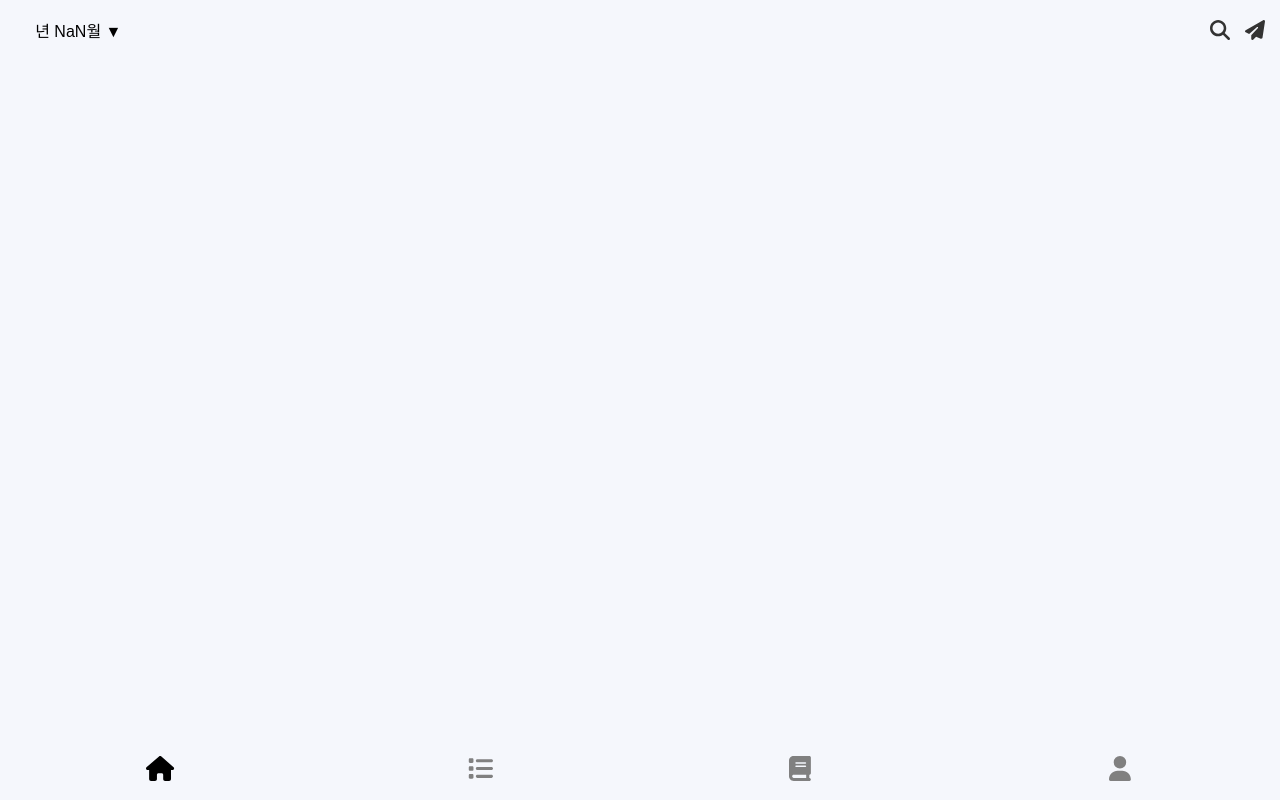
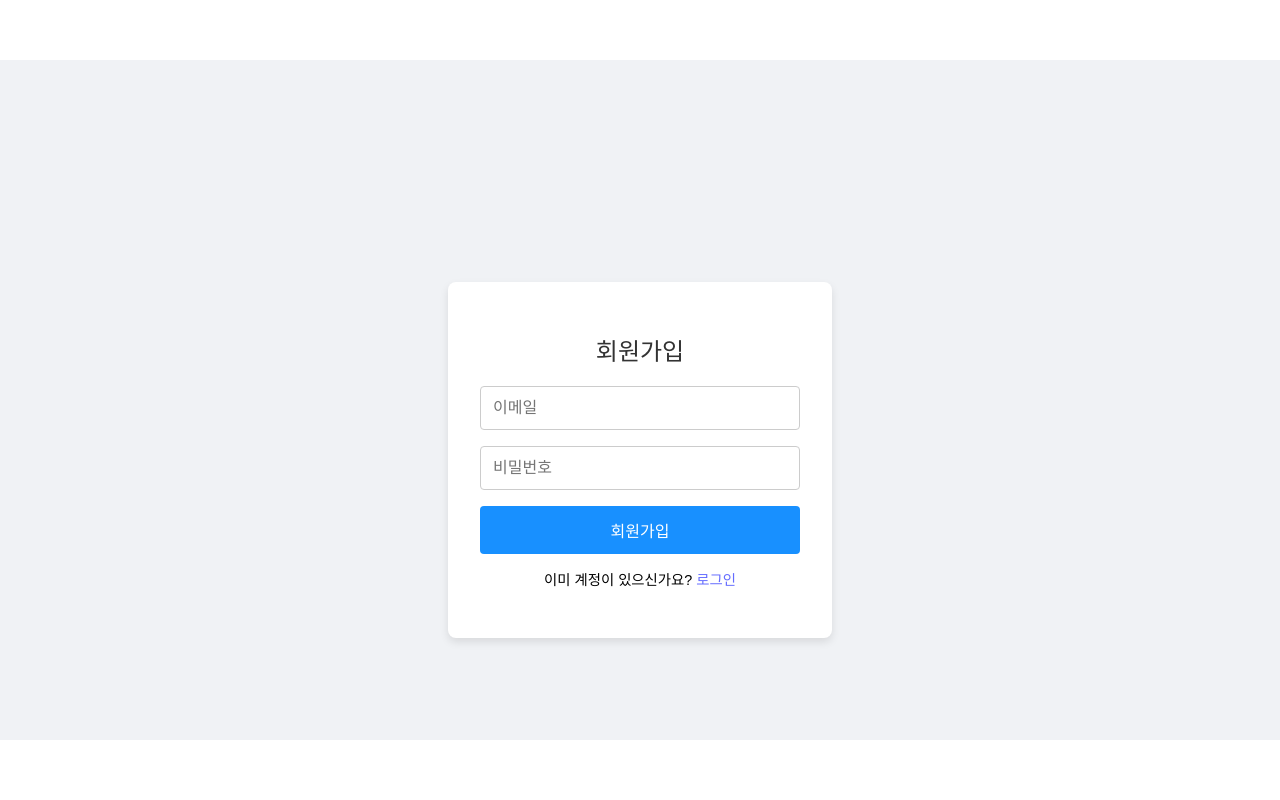
Before and after one commit to junans0boi/Planary, a React (Vite) app in the folder todo-list/: page /signup in a window 1280 px wide. Before the commit this address had no page. Built offline with nearby package versions, Linux system fonts and the light colour scheme.

Commit message:
로그인 기능 구현
,

```diff
--- a/todo-list/package.json
+++ b/todo-list/package.json
@@ -24,7 +24,7 @@
     "react": "^18.3.1",
     "react-calendar": "^5.1.0",
     "react-dom": "^18.3.1",
-    "react-router-dom": "^7.1.5",
+    "react-router-dom": "^7.3.0",
     "react-swiper": "^0.1.5",
     "swiper": "^11.2.4"
   },
--- a/todo-list/src/App.jsx
+++ b/todo-list/src/App.jsx
@@ -1,5 +1,5 @@
-// todo-list/src/App.jsx
-import { Routes, Route } from "react-router-dom";
+import { useState, useEffect } from "react";
+import { BrowserRouter as Router, Routes, Route, Navigate } from "react-router-dom";
 import BottomNav from "./components/Footer/BottomNav";
 import TopBar from "./components/TopBar/TopBar";
 import CalendarPage from "./pages/CalendarPage";
@@ -7,28 +7,42 @@ import TodoListPage from "./pages/TodoListPage";
 import DiaryPage from "./pages/DiaryPage";
 import ProfilePage from "./pages/ProfilePage";
 import DirectMessagePage from "./components/DirectMessage/DirectMessagePage";
+import LoginPage from "./pages/LoginPage";
+import SignupPage from "./pages/SignupPage";
+import PrivateRoute from "./components/auth/PrivateRoute";
 import "./App.css";
 
 function App() {
+  const [isLoggedIn, setIsLoggedIn] = useState(false); // ✅ 초기값을 `false`로 설정
+
+  useEffect(() => {
+    const storedUser = localStorage.getItem("loggedInUser");
+    if (storedUser) {
+      setIsLoggedIn(true);
+    }
+  }, []);
+
   return (
-    <div className="app-container">
-      {/* 고정 상단바 */}
-      <TopBar />
+      <div className="app-container">
+        {isLoggedIn && <TopBar />}
+        <div className="main-content">
+          <Routes>
+            <Route path="/login" element={<LoginPage setIsLoggedIn={setIsLoggedIn} />} />
+            <Route path="/signup" element={<SignupPage />} />
 
-      {/* 가운데 메인 영역: 라우트에 따라 페이지 교체 */}
-      <div className="main-content">
-        <Routes>
-          <Route path="/" element={<CalendarPage />} />
-          <Route path="/todolist" element={<TodoListPage />} />
-          <Route path="/diary" element={<DiaryPage />} />
-          <Route path="/profile" element={<ProfilePage />} />
-          <Route path="/directmessage" element={<DirectMessagePage />} />
-        </Routes>
+            {/* 로그인한 사용자만 접근 가능 */}
+            <Route path="/" element={isLoggedIn ? <CalendarPage /> : <Navigate to="/login" />} />
+            <Route path="/todolist" element={<PrivateRoute><TodoListPage /></PrivateRoute>} />
+            <Route path="/diary" element={<PrivateRoute><DiaryPage /></PrivateRoute>} />
+            <Route path="/profile" element={<PrivateRoute><ProfilePage /></PrivateRoute>} />
+            <Route path="/directmessage" element={<PrivateRoute><DirectMessagePage /></PrivateRoute>} />
+
+            {/* 모든 다른 경로는 로그인 페이지로 이동 */}
+            <Route path="*" element={<Navigate to="/login" />} />
+          </Routes>
+        </div>
+        {isLoggedIn && <BottomNav />}
       </div>
-
-      {/* 고정 하단바 */}
-      <BottomNav />
-    </div>
   );
 }
 
--- /dev/null
+++ b/todo-list/src/components/LoginPage/LoginPage.css
@@ -0,0 +1,55 @@
+/* src/components/LoginPage/LoginPage.css & SignupPage/SignupPage.css */
+.auth-container {
+    display: flex;
+    align-items: center;
+    justify-content: center;
+    height: 100vh;
+    background: #f0f2f5;
+  }
+
+  .auth-card {
+    background: #fff;
+    padding: 2rem;
+    border-radius: 8px;
+    box-shadow: 0 4px 8px rgba(0, 0, 0, 0.1);
+    width: 320px;
+    text-align: center;
+  }
+
+  .auth-title {
+    margin-bottom: 1rem;
+    font-size: 1.5rem;
+    color: #333;
+  }
+
+  .auth-form {
+    display: flex;
+    flex-direction: column;
+  }
+
+  .auth-input {
+    padding: 0.75rem;
+    margin-bottom: 1rem;
+    border: 1px solid #ccc;
+    border-radius: 4px;
+    font-size: 1rem;
+  }
+
+  .auth-button {
+    padding: 0.75rem;
+    background-color: #1890ff;
+    color: #fff;
+    border: none;
+    border-radius: 4px;
+    font-size: 1rem;
+    cursor: pointer;
+  }
+
+  .auth-button:hover {
+    background-color: #40a9ff;
+  }
+
+  .auth-footer {
+    margin-top: 1rem;
+    font-size: 0.9rem;
+  }
--- /dev/null
+++ b/todo-list/src/components/SignupPage/SignupPage.css
@@ -0,0 +1,55 @@
+/* src/components/LoginPage/LoginPage.css & SignupPage/SignupPage.css */
+.auth-container {
+    display: flex;
+    align-items: center;
+    justify-content: center;
+    height: 100vh;
+    background: #f0f2f5;
+  }
+
+  .auth-card {
+    background: #fff;
+    padding: 2rem;
+    border-radius: 8px;
+    box-shadow: 0 4px 8px rgba(0, 0, 0, 0.1);
+    width: 320px;
+    text-align: center;
+  }
+
+  .auth-title {
+    margin-bottom: 1rem;
+    font-size: 1.5rem;
+    color: #333;
+  }
+
+  .auth-form {
+    display: flex;
+    flex-direction: column;
+  }
+
+  .auth-input {
+    padding: 0.75rem;
+    margin-bottom: 1rem;
+    border: 1px solid #ccc;
+    border-radius: 4px;
+    font-size: 1rem;
+  }
+
+  .auth-button {
+    padding: 0.75rem;
+    background-color: #1890ff;
+    color: #fff;
+    border: none;
+    border-radius: 4px;
+    font-size: 1rem;
+    cursor: pointer;
+  }
+
+  .auth-button:hover {
+    background-color: #40a9ff;
+  }
+
+  .auth-footer {
+    margin-top: 1rem;
+    font-size: 0.9rem;
+  }
--- /dev/null
+++ b/todo-list/src/components/auth/PrivateRoute.jsx
@@ -0,0 +1,9 @@
+import { Navigate } from "react-router-dom";
+
+const PrivateRoute = ({ children }) => {
+  const isLoggedIn = !!localStorage.getItem("loggedInUser");
+
+  return isLoggedIn ? children : <Navigate to="/login" replace />;
+};
+
+export default PrivateRoute;
--- a/todo-list/src/main.jsx
+++ b/todo-list/src/main.jsx
@@ -1,15 +1,12 @@
-// todo-list/src/main.jsx
+// src/main.jsx
 import React from "react";
 import ReactDOM from "react-dom/client";
 import { BrowserRouter } from "react-router-dom";
+import App from "./App";
 import "./index.css";
-import App from "./App.jsx";
 
-const root = ReactDOM.createRoot(document.getElementById("root"));
-root.render(
-  <React.StrictMode>
-    <BrowserRouter>
-      <App />
-    </BrowserRouter>
-  </React.StrictMode>
+ReactDOM.createRoot(document.getElementById("root")).render(
+  <BrowserRouter>
+    <App />
+  </BrowserRouter>
 );
--- a/todo-list/src/pages/CalendarPage.jsx
+++ b/todo-list/src/pages/CalendarPage.jsx
@@ -5,6 +5,7 @@ import AddScheduleModal from "../components/Calendar/AddScheduleModal";
 import { FontAwesomeIcon } from "../FontAwesome";
 import TopBar from "../components/TopBar/TopBar";
 import "../components/Calendar/CalendarPage.css";
+import { useNavigate } from "react-router-dom";
 
 function CalendarPage() {
   // 선택된 날짜
@@ -22,6 +23,10 @@ function CalendarPage() {
   const [isDayClick, setIsDayClick] = useState(false);
   // 일정 목록 (날짜별)
   const [schedules, setSchedules] = useState({});
+
+
+  const navigate = useNavigate(); // ✅ 페이지 이동을 위한 useNavigate 추가
+
 
   // displayYear, displayMonth 변경 시 캘린더 시작 날짜 업데이트
   useEffect(() => {
--- /dev/null
+++ b/todo-list/src/pages/LoginPage.jsx
@@ -0,0 +1,49 @@
+import { useState } from "react";
+import { useNavigate, Link } from "react-router-dom";
+import "../components/LoginPage/LoginPage.css";
+
+const LoginPage = ({ setIsLoggedIn }) => {
+  const [email, setEmail] = useState("");
+  const [password, setPassword] = useState("");
+  const navigate = useNavigate();
+
+  const handleLogin = (e) => {
+    e.preventDefault();
+
+    const storedUser = JSON.parse(localStorage.getItem("user"));
+
+    if (storedUser && email === storedUser.email && password === storedUser.password) {
+      localStorage.setItem("loggedInUser", JSON.stringify({ email })); // ✅ 로그인 정보 저장
+      setIsLoggedIn(true); // ✅ 상태 업데이트
+      navigate("/"); // ✅ 로그인 후 캘린더 페이지로 이동
+    } else {
+      alert("로그인 실패! 이메일과 비밀번호를 확인하세요.");
+    }
+  };
+
+  return (
+    <div className="login-container">
+      <h2>로그인</h2>
+      <form onSubmit={handleLogin}>
+        <input
+          type="email"
+          placeholder="이메일"
+          value={email}
+          onChange={(e) => setEmail(e.target.value)}
+          required
+        />
+        <input
+          type="password"
+          placeholder="비밀번호"
+          value={password}
+          onChange={(e) => setPassword(e.target.value)}
+          required
+        />
+        <button type="submit">로그인</button>
+      </form>
+      <p>계정이 없나요? <Link to="/signup">회원가입</Link></p>
+    </div>
+  );
+};
+
+export default LoginPage;
--- /dev/null
+++ b/todo-list/src/pages/SignupPage.jsx
@@ -0,0 +1,50 @@
+// src/pages/SignupPage.jsx
+import { useState } from "react";
+import { useNavigate, Link } from "react-router-dom";
+import "../components/SignupPage/SignupPage.css"; // ✅ 컴포넌트 폴더의 CSS import
+const SignupPage = () => {
+  const [email, setEmail] = useState("");
+  const [password, setPassword] = useState("");
+  const navigate = useNavigate();
+
+  const handleSignup = (e) => {
+    e.preventDefault();
+    const newUser = { email, password }; // 비밀번호도 저장
+    localStorage.setItem("user", JSON.stringify(newUser));
+    navigate("/login");
+  };
+
+  return (
+    <div className="auth-container">
+      <div className="auth-card">
+        <h2 className="auth-title">회원가입</h2>
+        <form onSubmit={handleSignup} className="auth-form">
+          <input
+            type="email"
+            placeholder="이메일"
+            value={email}
+            onChange={(e) => setEmail(e.target.value)}
+            required
+            className="auth-input"
+          />
+          <input
+            type="password"
+            placeholder="비밀번호"
+            value={password}
+            onChange={(e) => setPassword(e.target.value)}
+            required
+            className="auth-input"
+          />
+          <button type="submit" className="auth-button">
+            회원가입
+          </button>
+        </form>
+        <p className="auth-footer">
+          이미 계정이 있으신가요? <Link to="/login">로그인</Link>
+        </p>
+      </div>
+    </div>
+  );
+};
+
+export default SignupPage;
--- a/todo-list/vite.config.js
+++ b/todo-list/vite.config.js
@@ -1,13 +1,17 @@
-import { defineConfig } from 'vite'
-import react from '@vitejs/plugin-react'
+import { defineConfig } from 'vite';
+import react from '@vitejs/plugin-react';
 
 export default defineConfig({
   plugins: [react()],
-
   server: {
     host: '0.0.0.0',
     port: 5007, // 포트 변경 가능
     strictPort: true,
-    allowedHosts: ['kart.hollywood.kro.kr'], // 허용할 도메인 추가
+    proxy: {
+      "/socket.io": {
+        target: "wss://kart.hollywood.kro.kr:5007",
+        ws: true
+      }
+    }
   },
 });
```
Also changed, not shown: 1 other file (tests, documents, lock files or other folders).
